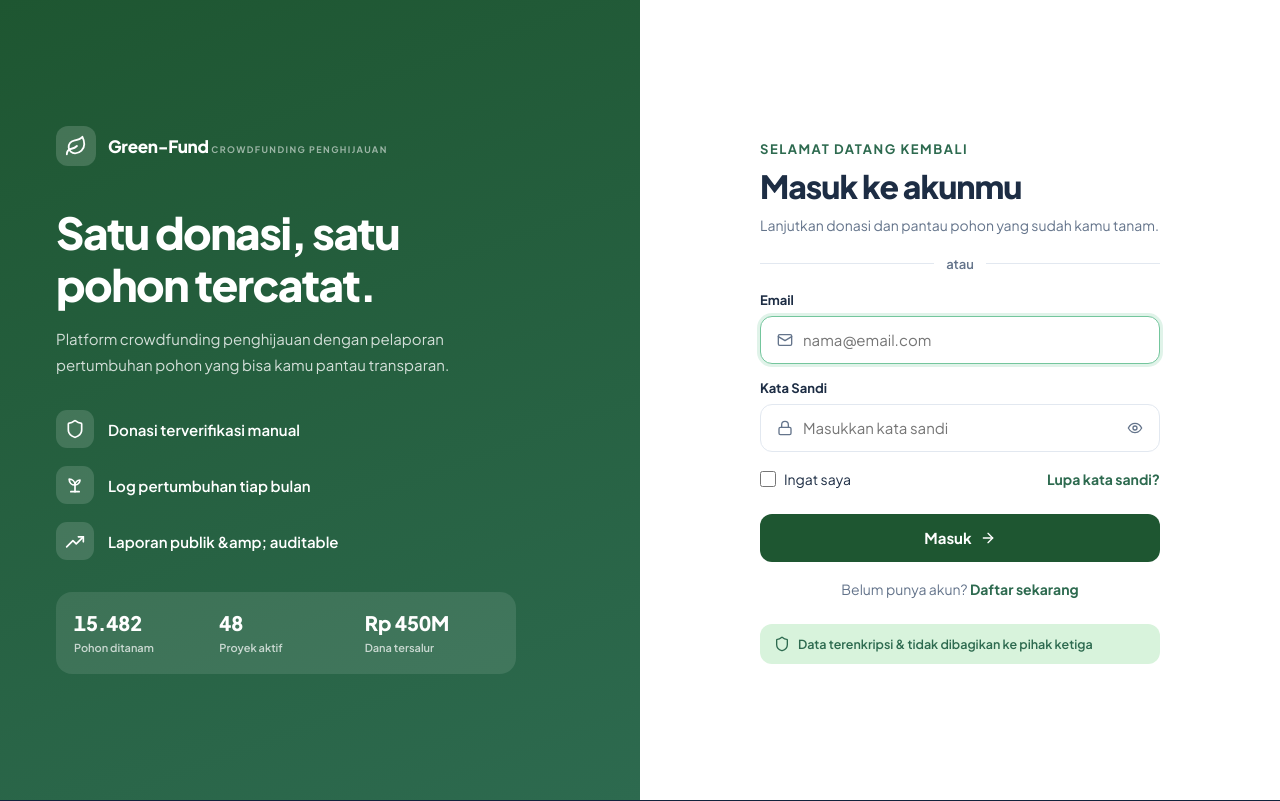
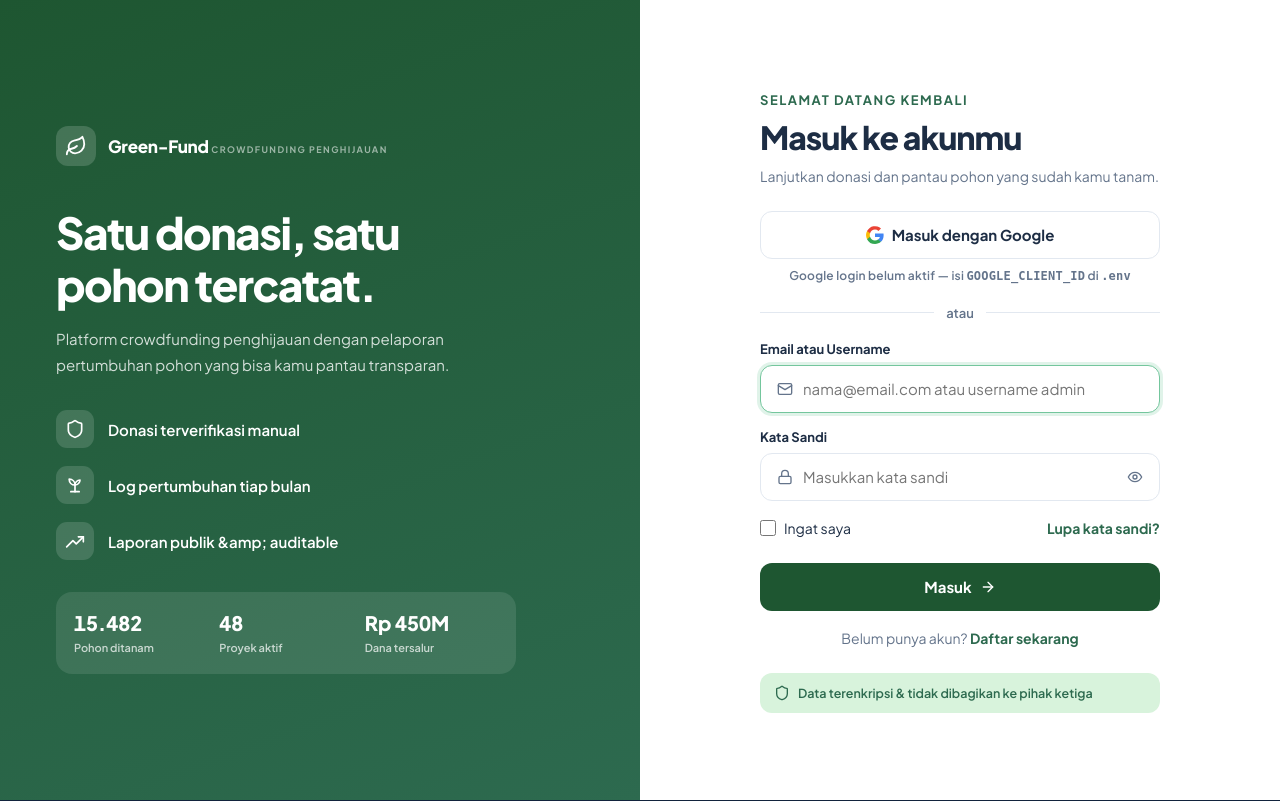
Before and after one commit to dyandrapassadhi/GREENFUND, a Laravel app: page /login in a window 1280 px wide. Shown: the part 77-878 px from the top of the page. Run offline with Laravel 12, Linux system fonts and the light colour scheme.

Commit message:
feat(auth): donasi wajib login, admin pakai username
- Route donasi (store/invoice/qris/bukti) dilindungi middleware auth
- Detail kampanye: guest lihat ajakan 'Masuk untuk Donasi' -> /login
- Identitas donatur diambil dari akun (nama+email), bukan input manual
- Login menerima username atau email; admin -> /admin, donatur -> /katalog
- Kolom users.username; akun admin: admin / admin123
- 21 feature test, 105 assertions

```diff
--- a/app/Http/Controllers/AuthController.php
+++ b/app/Http/Controllers/AuthController.php
@@ -17,21 +17,26 @@ class AuthController extends Controller
     public function login(Request $request)
     {
         $data = $request->validate([
-            'email' => ['required', 'email'],
+            'login' => ['required', 'string'],
             'password' => ['required'],
         ], [
-            'email.required' => 'Email wajib diisi.',
-            'email.email' => 'Format email tidak valid.',
+            'login.required' => 'Email atau username wajib diisi.',
             'password.required' => 'Kata sandi wajib diisi.',
         ]);
 
-        if (! Auth::attempt($data, $request->boolean('ingat'))) {
-            return back()->withErrors(['email' => 'Email atau kata sandi salah.'])->onlyInput('email');
+        // admin pakai username, donatur pakai email — dua-duanya diterima
+        $field = str_contains($data['login'], '@') ? 'email' : 'username';
+
+        if (! Auth::attempt([$field => $data['login'], 'password' => $data['password']], $request->boolean('ingat'))) {
+            return back()->withErrors(['login' => 'Email/username atau kata sandi salah.'])->onlyInput('login');
         }
 
         $request->session()->regenerate();
 
-        return redirect()->intended(route('admin.dashboard'))->with('ok', 'Selamat datang kembali, '.auth()->user()->name.'.');
+        // admin langsung ke panel, donatur ke halaman yang tadi dituju
+        $target = auth()->user()->isAdmin() ? route('admin.dashboard') : route('katalog');
+
+        return redirect()->intended($target)->with('ok', 'Selamat datang kembali, '.auth()->user()->name.'.');
     }
 
     public function registerForm()
--- a/resources/views/auth/login.blade.php
+++ b/resources/views/auth/login.blade.php
@@ -41,8 +41,9 @@
       <h1 class="h2 mt-8" style="font-size:32px;line-height:40px">Masuk ke akunmu</h1>
       <p class="small mt-8">Lanjutkan donasi dan pantau pohon yang sudah kamu tanam.</p>
 
-      @if(config('services.google.client_id'))
-        <a href="{{ route('google.redirect') }}" class="btn btn-outline btn-block mt-24">
+      @php $googleReady = filled(config('services.google.client_id')); @endphp
+      <a href="{{ route('google.redirect') }}" class="btn btn-outline btn-block mt-24"
+         @unless($googleReady) aria-disabled="true" @endunless>
         <svg width="18" height="18" viewBox="0 0 24 24" aria-hidden="true">
           <path fill="#4285F4" d="M23.5 12.3c0-.8-.1-1.6-.2-2.3H12v4.5h6.5a5.6 5.6 0 0 1-2.4 3.6v3h3.9c2.3-2.1 3.5-5.2 3.5-8.8Z"/>
           <path fill="#34A853" d="M12 24c3.2 0 5.9-1.1 7.9-2.9l-3.9-3c-1.1.7-2.4 1.2-4 1.2-3.1 0-5.7-2.1-6.6-4.9H1.4v3.1A12 12 0 0 0 12 24Z"/>
@@ -50,19 +51,24 @@
           <path fill="#EA4335" d="M12 4.8c1.8 0 3.3.6 4.6 1.8l3.4-3.4A12 12 0 0 0 1.4 6.7l4 3.1C6.3 6.9 8.9 4.8 12 4.8Z"/>
         </svg>
         Masuk dengan Google</a>
-      @endif
+      @unless($googleReady)
+        <p class="tiny mt-8" style="text-align:center;color:var(--muted)">
+          Google login belum aktif — isi <code>GOOGLE_CLIENT_ID</code> di <code>.env</code>
+        </p>
+      @endunless
 
       <div class="divider-label">atau</div>
 
       <form method="post" action="{{ route('login.attempt') }}">
         @csrf
         <div class="field">
-          <label class="label" for="email">Email</label>
+          <label class="label" for="login">Email atau Username</label>
           <div class="input">
             <span data-icon="mail" data-ic-class="ic-sm" style="color:var(--muted)"></span>
-            <input id="email" type="email" name="email" value="{{ old('email') }}" placeholder="nama@email.com" required autofocus>
+            <input id="login" type="text" name="login" value="{{ old('login') }}"
+                   placeholder="nama@email.com atau username admin" required autofocus>
           </div>
-          @error('email')<p class="err">{{ $message }}</p>@enderror
+          @error('login')<p class="err">{{ $message }}</p>@enderror
         </div>
 
         <div class="field mt-16">
--- a/resources/views/layouts/admin.blade.php
+++ b/resources/views/layouts/admin.blade.php
@@ -41,7 +41,7 @@
       <span class="avatar amber">{{ $initials }}</span>
       <span class="grow">
         <span style="font-size:13px;font-weight:700;color:#fff">{{ $u?->name ?? 'Admin Yayasan' }}</span>
-        <small>{{ $u?->email ?? 'admin@greenfund.id' }}</small>
+        <small>{{ $u?->username ? '@'.$u->username : $u?->email }}</small>
       </span>
       <form method="post" action="{{ route('logout') }}">@csrf
         <button title="Keluar" style="color:rgba(255,255,255,.7);display:flex"><span data-icon="log-out" data-ic-class="ic-sm"></span></button>
--- a/resources/views/layouts/public.blade.php
+++ b/resources/views/layouts/public.blade.php
@@ -34,7 +34,7 @@
         </form>
       @else
         <a href="{{ route('login') }}" class="btn btn-ghost btn-sm">Masuk</a>
-        <a href="{{ route('katalog') }}" class="btn btn-primary btn-sm">Donasi Sekarang
+        <a href="{{ auth()->check() ? route('katalog') : route('login') }}" class="btn btn-primary btn-sm">Donasi Sekarang
           <span data-icon="arrow-right" data-ic-class="ic-sm"></span></a>
       @endauth
     </div>
--- a/resources/views/partials/campaign-card.blade.php
+++ b/resources/views/partials/campaign-card.blade.php
@@ -16,7 +16,7 @@
       <span class="num">dari {{ number_format($k->target_pohon, 0, ',', '.') }}</span>
     </div>
     <a href="{{ route('katalog.show', $k) }}" class="btn btn-primary btn-block" style="height:42px;font-size:14px;margin-top:6px">
-      Donasi <span data-icon="arrow-right" data-ic-class="ic-sm"></span>
+      {{ auth()->check() ? 'Donasi' : 'Masuk untuk Donasi' }} <span data-icon="arrow-right" data-ic-class="ic-sm"></span>
     </a>
   </div>
 </article>
--- a/routes/web.php
+++ b/routes/web.php
@@ -26,10 +26,12 @@ Route::post('/logout', [AuthController::class, 'logout'])->name('logout');
 Route::get('/auth/google', [GoogleAuthController::class, 'redirect'])->name('google.redirect');
 Route::get('/auth/google/callback', [GoogleAuthController::class, 'callback'])->name('google.callback');
 
-Route::post('/donasi', [DonasiController::class, 'store'])->name('donasi.store');
-Route::get('/donasi/{donasi:kode}', [DonasiController::class, 'invoice'])->name('donasi.invoice');
-Route::get('/donasi/{donasi:kode}/qris.png', [DonasiController::class, 'qris'])->name('donasi.qris');
-Route::post('/donasi/{donasi:kode}/bukti', [DonasiController::class, 'uploadBukti'])->name('donasi.bukti');
+Route::middleware('auth')->group(function () {
+    Route::post('/donasi', [DonasiController::class, 'store'])->name('donasi.store');
+    Route::get('/donasi/{donasi:kode}', [DonasiController::class, 'invoice'])->name('donasi.invoice');
+    Route::get('/donasi/{donasi:kode}/qris.png', [DonasiController::class, 'qris'])->name('donasi.qris');
+    Route::post('/donasi/{donasi:kode}/bukti', [DonasiController::class, 'uploadBukti'])->name('donasi.bukti');
+});
 
 Route::middleware('auth')->prefix('admin')->name('admin.')->group(function () {
     Route::get('/', [DashboardController::class, 'index'])->name('dashboard');
```
Also changed, not shown: app/Http/Controllers/DonasiController.php (+4 -7 lines), app/Models/User.php (+11 -0 lines), database/seeders/GreenFundSeeder.php (+6 -1 lines), resources/views/public/detail.blade.php (+18 -7 lines), tests/Feature/GreenFundTest.php (+71 -7 lines), database/migrations/2026_11_16_000002_add_username_to_users.php (added). Lines whose indentation alone changed are shown as unchanged.
